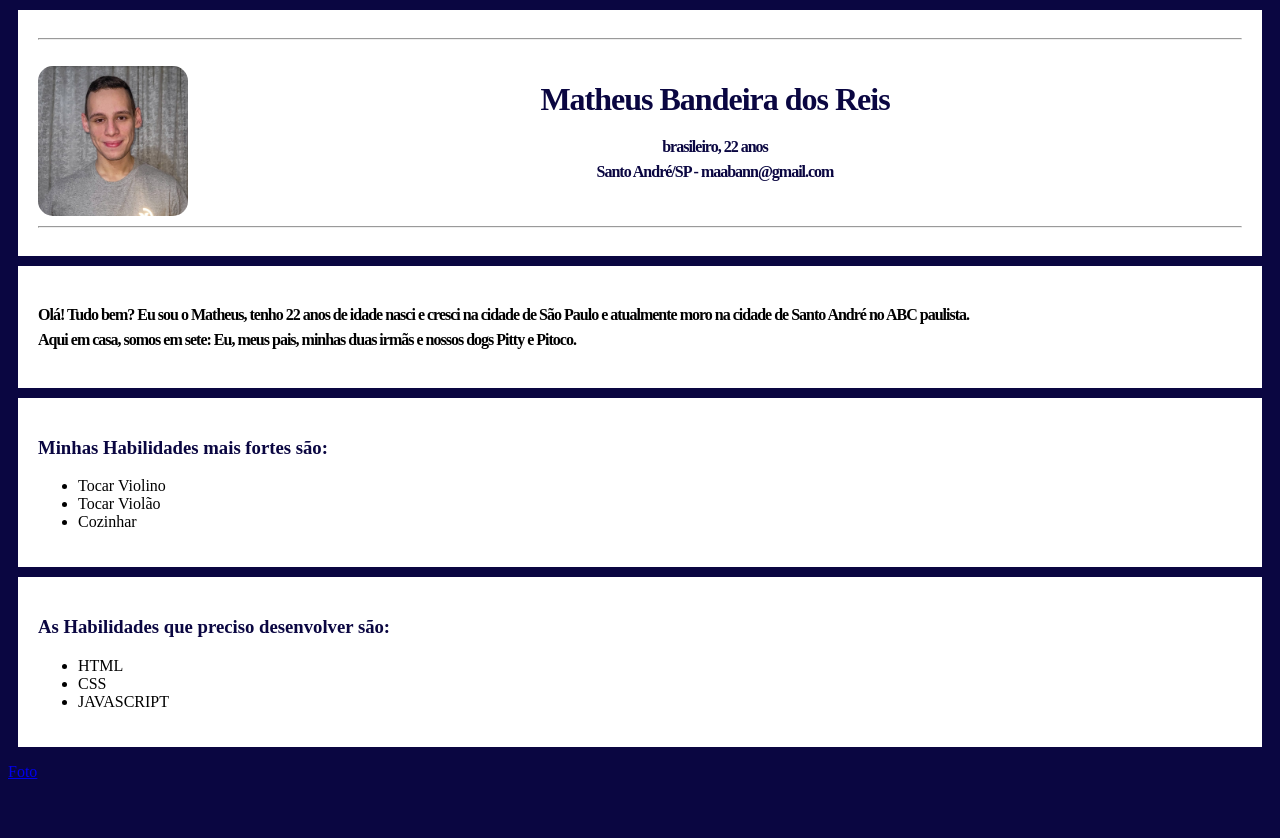
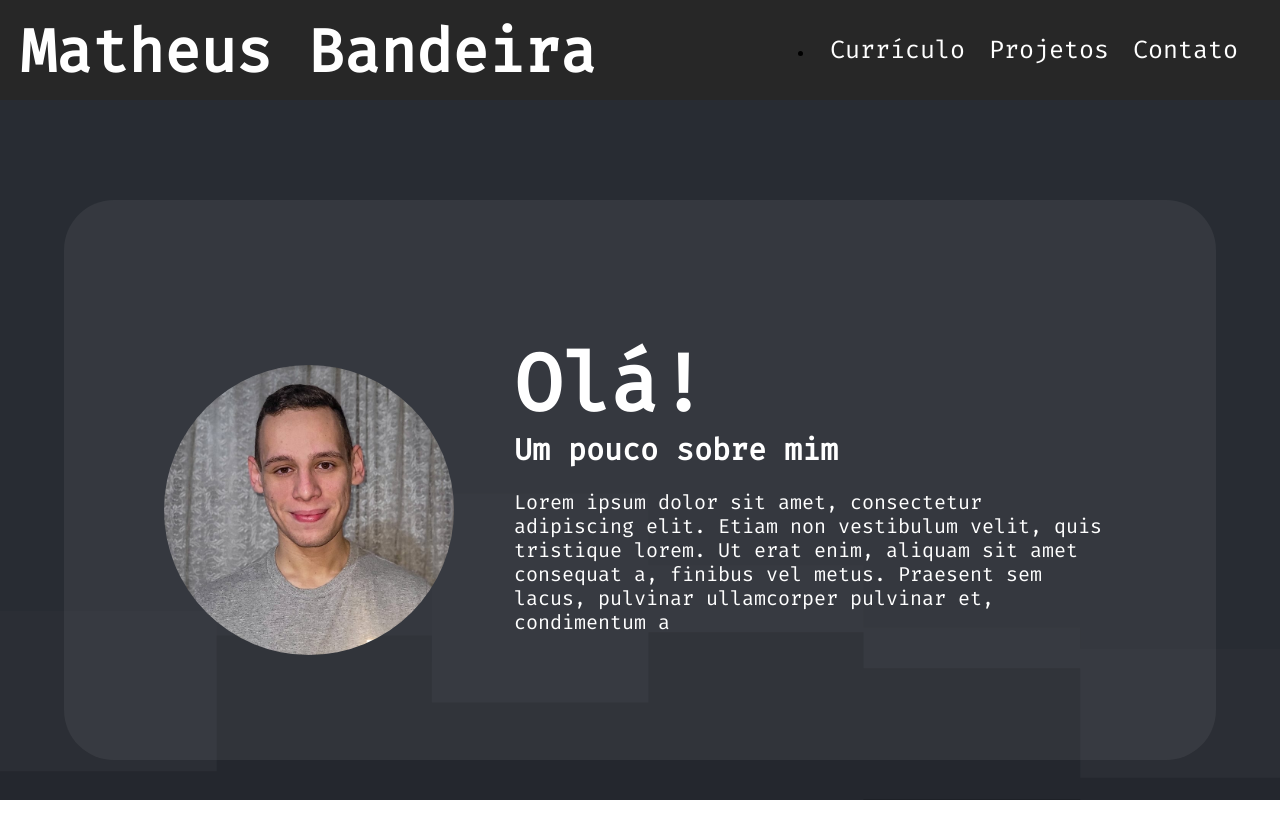
Before and after one commit to mathban/Portifolio, a plain HTML site: page index.html in a window 1280 px wide. Shown: the top 838 px of the page. After the commit the page ends 800 px from the top, so only its background shows below. Drawn offline with Linux system fonts and the light colour scheme; some packages are replaced by stand-ins of ours; a script that the page names is missing.

Commit message:
atualização

```diff
--- a/index.html
+++ b/index.html
@@ -1,94 +1,35 @@
 <!DOCTYPE html>
-<html>
-
-    <head>
-        <title> Portifólio  </title>
-        <meta charset="UTF-8">
-        <link rel="preconnect" href="https://fonts.googleapis.com">
-        <link rel="stylesheet" href="style.css">
-    </head>
-
-</html>
-
-<style></style>
-
+<html lang="pt-br">
+<head>
+    <meta charset="UTF-8">
+    <meta http-equiv="X-UA-Compatible" content="IE=edge">
+    <meta name="viewport" content="width=device-width, initial-scale=1.0">
+    <title>Casa de Câmbio</title>
+    <script src="sweetalert2.min.js"></script>
+    <link rel="stylesheet" href="sweetalert2.min.css">
+    <link rel="stylesheet" href="style.css">
+    <link rel="preconnect" href="https://fonts.googleapis.com">
+    <link rel="preconnect" href="https://fonts.gstatic.com" crossorigin>
+    <link href="https://fonts.googleapis.com/css2?family=Fira+Code&display=swap" rel="stylesheet">
+   </head>
 <body>
 
- <div id="cabecalho">
- <hr><br>
-     <div>
-         <img id= "porfile-photo" src="IMAGENS/perfil.jpeg" alt="Foto do Matheus sorrindo" width="20%">
-     </div>
+    <header id="headerid">
+        <h1 id="main-title">Matheus Bandeira</h1>
+        <li id="main-li">
+          <ul class="main-ul"> <a class="main-a" href="">Currículo</a></ul>
+          <ul class="main-ul"> <a class="main-a" href="">Projetos</a></ul>
+          <ul class="main-ul"> <a class="main-a" href="https://api.whatsapp.com/send?phone=5511992559852&text=Ol%C3%A1,%20Matheus!%20acabei%20de%20ver%20o%20seu%20portif%C3%B3lio.">Contato</a></ul>
+        </li>
+    </header>
 
+    <article id="retangle3">
+      <img id="porfile-photo" src="IMAGENS/perfil.jpeg" alt="foto de perfil do matheus">
+      <h2>Olá!</h2>
+      <h3>Um pouco sobre mim</h3>
+      <p>Lorem ipsum dolor sit amet, consectetur adipiscing elit. Etiam non vestibulum velit, quis tristique lorem. Ut erat enim, aliquam sit amet consequat a, finibus vel metus. Praesent sem lacus, pulvinar ullamcorper pulvinar et, condimentum a</p>
+    </article>
 
-     <div>
-
-         <h1 class="section-txt1">
-         Matheus Bandeira dos Reis
-         </h2>
-
-         <p class="section-txt1">
-         brasileiro, 22 anos <br>
-         Santo André/SP - maabann@gmail.com <br>
-
-         </p>
-
-     <br><hr>
-     </div>
-
- </div>
-
- <div id="apresentacao">
-
-     <div class="txt-apresentacao">
-
-         <p class="section-txt2">
-
-         Olá! Tudo bem?  Eu sou o Matheus, tenho 22 anos de idade nasci e cresci na cidade de São Paulo e atualmente moro na cidade de Santo André no ABC paulista. <br>
-         Aqui em casa, somos em sete: Eu, meus pais, minhas duas irmãs e nossos dogs Pitty e Pitoco.
-
-         </p>
-
-     </div>
-
- </div>
-
- <div id="habilidades">
-
-     <div id="habilidadesfortes">
-
-         <h3><strong>Minhas Habilidades mais fortes são:</strong>
-         </h3>
-
-         <ul>
-         <li>Tocar Violino</li>
-         <li>Tocar Violão</li>
-         <li>Cozinhar</li>
-         </ul>
-     </div>
-
-     <div id="habilidadesfracas">
-
-         <h3><strong>As Habilidades que preciso desenvolver são:</strong>
-         </h3>
-
-         <ul>
-         <li>HTML</li>
-         <li>CSS</li>
-         <li>JAVASCRIPT</li>
-         </ul>
-     </div>
-
- </div>
-
- <div id="referencias">
-
-     <p>
-     <a href="http://127.0.0.1:5500/IMAGENS/perfil.jpeg"> Foto </a>
-     </p>
-
-     <!-- <a href="https://www.betrybe.com/"> Betrybe </a> -->
-
- </div>
-
+    <script src="main.js"></script>
 </body>
+</html>
--- a/style.css
+++ b/style.css
@@ -1,83 +1,226 @@
-body {
-    height: 300vh;
-
-    background: url(IMAGENS/) no-repeat;
-    background-color: rgb(10, 6, 65);
+* {
+    margin: 0;
+    padding: 0;
+    border: 0;
+    outline: 0;
+    box-sizing: border-box;
 }
 
-    #porfile-photo{
-    border-radius: 10%;
-    width: 150px;
-    float: left;
-    clear: both;
+body {
+    background-image: url(IMAGENS/Group\ 2.svg);
+    display: flex;
+    }
+
+#headerid {
+    position: relative;
+    width: 100%;
+    height: 100px;
+    background-color:#272727;
+}
+
+#main-title {
+    position: absolute;
+    width: 517px;
+    height: 74px;
+    left: 20px;
+    top: 13px;
+
+    font-family: 'Fira Code';
+    font-style: normal;
+    font-weight: 700px;
+    font-size: 60px;
+    line-height: 78.72px;
+    white-space: nowrap;
+
+    color: #FFFFFF;
+}
+
+#main-li {
+    position: absolute;
+    width: 462px;
+    height: 40px;
+    right: 20px;
+    top: 25px;
+}
+
+.main-ul {
+    display: inline;
+    margin-left: 10px;
+    margin-right: 10px;
+    font-family: 'Fira Code';
+    font-style: normal;
+    font-weight: 400px;
+    font-size: 25px;
+    line-height: 2;
+    white-space: nowrap;
+
+    color: #FFFFFF;
 
 }
 
-    #main-title{
-    line-height: 55px;
-    font-weight: 600;
-    text-align: center;
-    letter-spacing: -1px;
-    color: #006ba8
+.main-a {
+    text-decoration: none;
+    color: #FFFFFF;
 }
 
-    .section-title{
-    line-height: 25px;
-    font-weight: 600;
-    text-align: center;
-    letter-spacing: 0px;
-    color: #006ba8;
-    float: right;
-    clear: both;
+.main-a:hover {
+    color: #ffffff7c;
 }
 
-    .section-txt1{
-    line-height: 25px;
-    font-weight: 600;
-    text-align: center;
-    letter-spacing: -1px;
-    color: rgb(10, 6, 65);
-
+#main-title2 {
+    color: #95EBA8;
 }
 
-    h5,h3{
-     color: rgb(10, 6, 65);
+#retangle1 {
+    position: absolute;
+    width: 171px;
+    height: 48px;
+    left: 306px;
+    top: 185px;
+    background-color: rgba(217, 217, 217, 0.1);
+    border-radius: 10px;
+
+    font-family: 'Fira Code';
+    font-style: normal;
+    font-weight: 400;
+    font-size: 20px;
+    line-height: 26px;
+
+    color: #898989;
 }
 
-
-    .section-txt2{
-    line-height: 25px;
-    font-weight: 600;
-    text-align: justify;
-    letter-spacing: -1px;
-
+#labelByRetangle {
+    position: absolute;
+    width: 111px;
+    height: 15px;
+    left: 307px;
+    top: 165px;
+    font-family: 'Fira Code';
+    font-style: normal;
+    font-weight: 400;
+    font-size: 12px;
+    line-height: 16px;
+    color: #FFFFFF;
 }
 
-    #cabecalho {
-     padding: 20px;
-     margin: 10px;
-     background-color: rgb(255, 255, 255);
-     color: black;
+#retangle2 {
+    box-sizing: border-box;
+    position: absolute;
+    width: 171px;
+    height: 48px;
+    left: 491px;
+    top: 185px;
+    background: #96EB95;
+    border: 1px solid #96EB95;
+    border-radius: 10px;
 
+    font-family: 'Fira Code';
+    font-style: normal;
+    font-weight: 700;
+    font-size: 20px;
+    line-height: 26px;
+
+    color: #373737;
 }
 
-    #apresentacao {
-     padding: 20px;
-     margin: 10px;
-     background-color: rgb(255, 255, 255);
-     color: black;
+#retangle2:hover {
+    background: #568d55;
 }
 
-    #habilidadesfortes {
-        padding: 20px;
-        margin: 10px;
-        background-color: rgb(255, 255, 255);
-        color: black;
+#retangle3 {
+    position: absolute;
+    width: 90%;
+    height: 70vh;
+    margin: 200px 5% 5% 5%;
+    background: rgba(255, 255, 255, 0.06);
+    border-radius: 50px;
 }
 
-    #habilidadesfracas {
-     padding: 20px;
-     margin: 10px;
-     background-color: rgb(255, 255, 255);
-     color: black;
+article img {
+    position: absolute;
+    top: 165px;
+    left: 100px;
+    border-radius: 100%;
+    width: 290px;
 }
+
+article h2 {
+    position: absolute;
+    width: 600px;
+    height: 200px;
+    left: 450px;
+    top: 105px;
+
+    font-family: 'Fira Code';
+    font-style: normal;
+    font-weight: 500px;
+    font-size: 80px;
+    line-height: 2;
+    white-space: nowrap;
+
+    color: #FFFFFF;
+}
+
+article h3 {
+    position: absolute;
+    width: 600px;
+    height: 200px;
+    left: 450px;
+    top: 220px;
+
+    font-family: 'Fira Code';
+    font-style: normal;
+    font-weight: 100px;
+    font-size: 30px;
+    line-height: 2;
+    white-space: nowrap;
+
+    color: #FFFFFF;
+}
+
+article p {
+    position: absolute;
+    width: 600px;
+    height: 200px;
+    left: 450px;
+    top: 290px;
+
+    font-family: 'Fira Code';
+    font-style: normal;
+    font-weight: 0px;
+    font-size: 20px;
+    line-height: 1.2;
+    white-space: break-spaces;
+
+    color: #FFFFFF;
+}
+
+#retangle3-txt {
+
+    width: 384px;
+    height: 30px;
+    margin-top: 20px;
+    margin-left: auto;
+    margin-right: auto;
+    margin-bottom: 0;
+
+    font-family: 'Fira Code';
+    font-style: normal;
+    font-weight: 700;
+    font-size: 24px;
+    line-height: 31px;
+    white-space: nowrap;
+
+    color: #FFFFFF;
+}
+
+.swal2-popup {
+    background-color: #272727;
+    font-family: 'Fira Code';
+    font-style: normal;
+    font-weight: 700;
+    font-size: 24px;
+    line-height: 31px;
+
+    color: #FFFFFF;
+}
```
Also changed, not shown: IMAGENS/Group 2.svg (added), IMAGENS/art-with-pixels.gif (added). Lines whose indentation alone changed are shown as unchanged.
